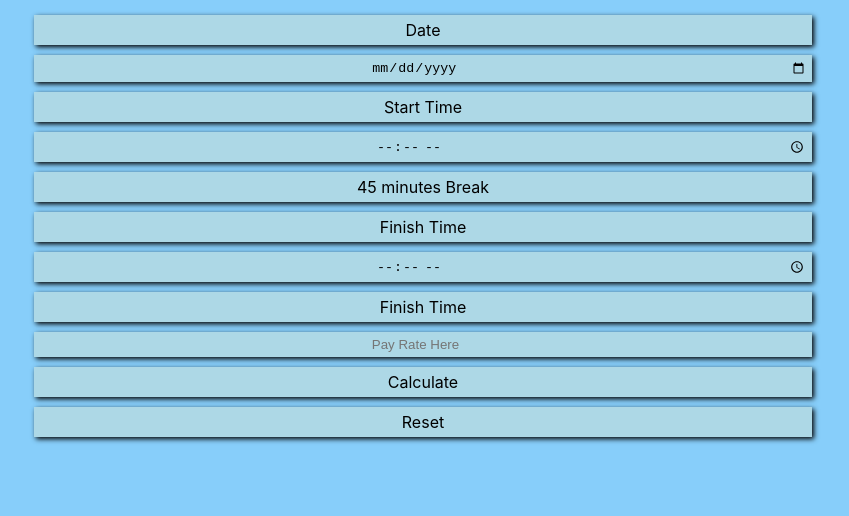
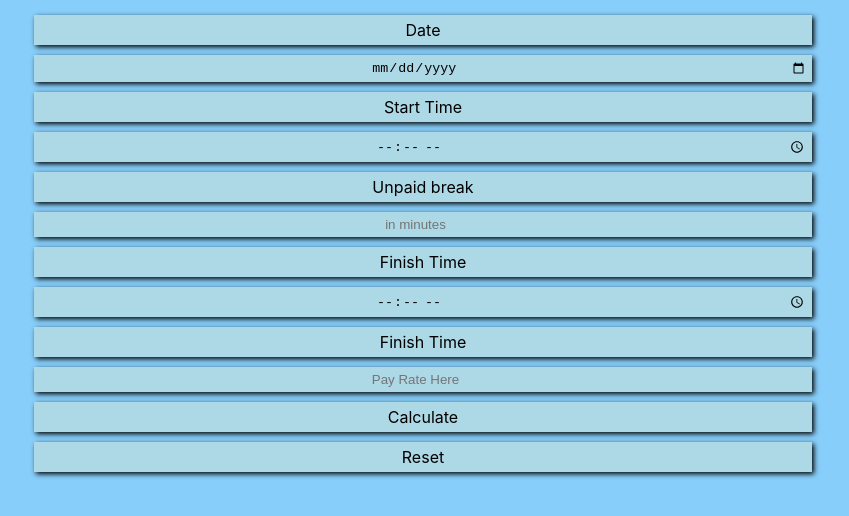
Before and after one commit to RapSodic/WageCalculator, a plain HTML site: page index.html in a window 1280 px wide. Shown: the top 516 px of the page, without its empty margins (232-1081 px from the left). Drawn offline with Linux system fonts and the light colour scheme.

Commit message:
Update index.html

```diff
--- a/index.html
+++ b/index.html
@@ -13,7 +13,8 @@
 	<input type="date" id="date">
 	<label for="startTime">Start Time</label>
 	<input name="startTime" type="time" id="startTime">
-	<p id="break">45 minutes Break</p>
+	<label for="break">Unpaid break</label>
+	<input name="break" type="number" id="break" placeholder="in minutes">
 	<label for="finishTime">Finish Time</label>
 	<input name="finishTime" type="time" id="finishTime">
 	<label for="rate">Finish Time</label>
```
